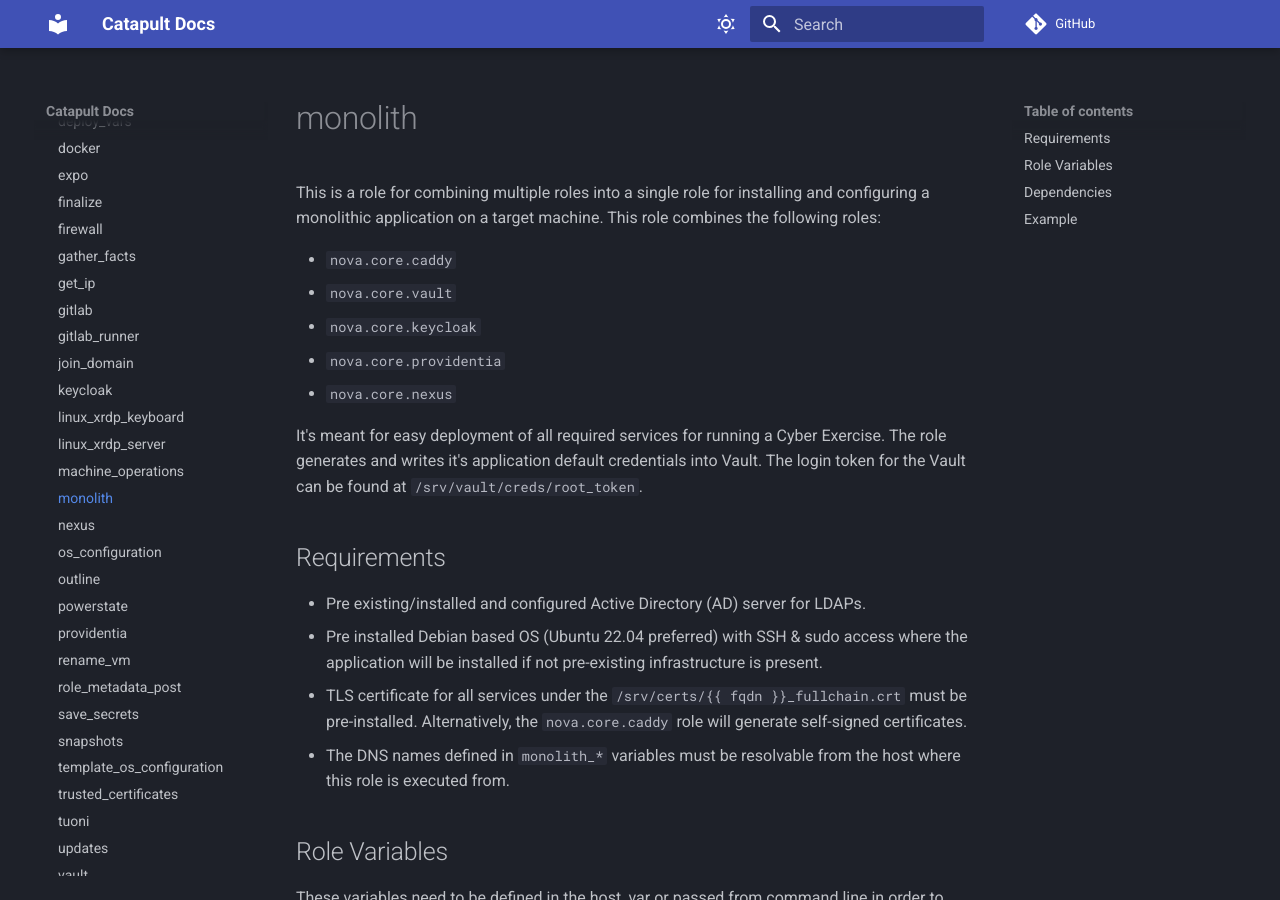
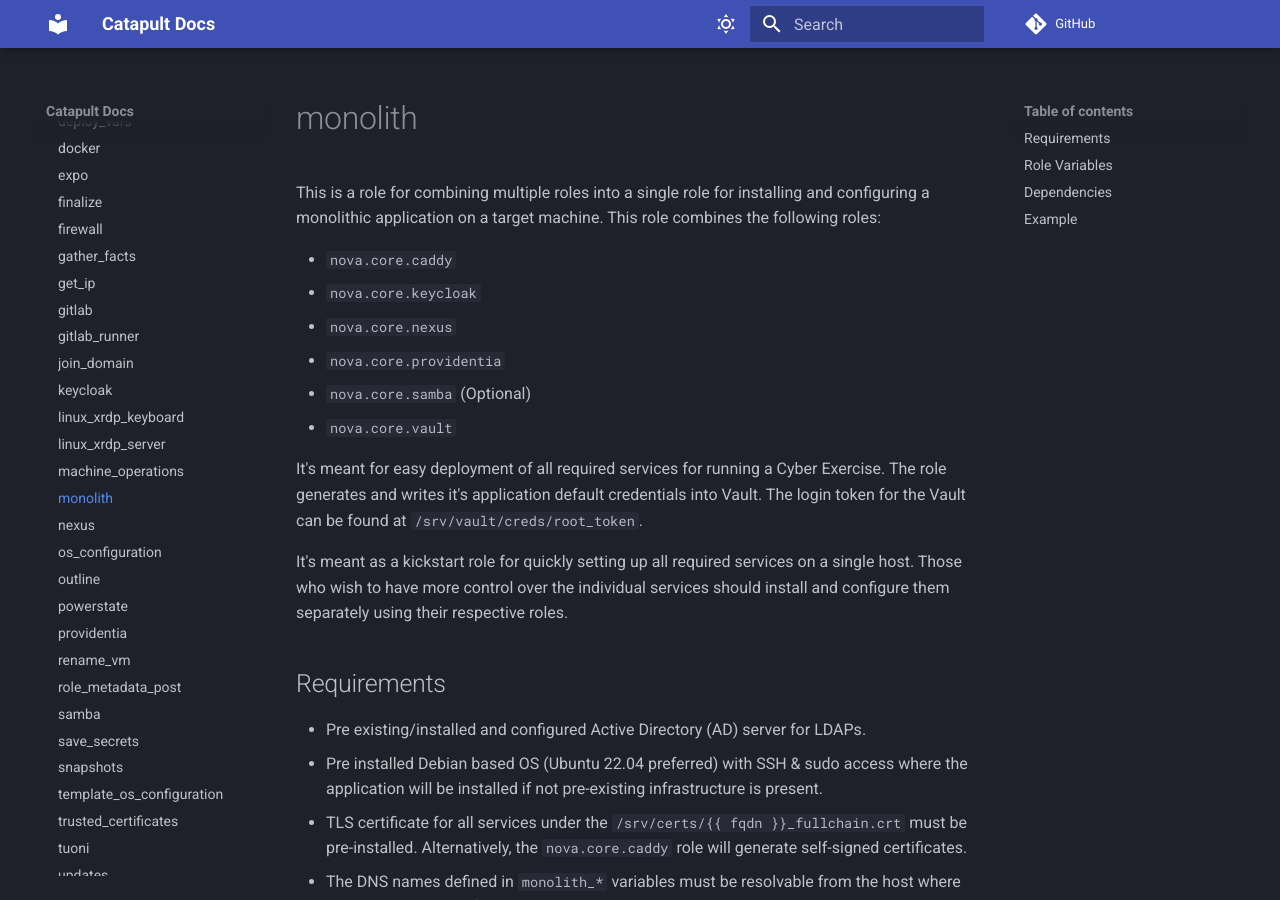
Before and after one commit to ClarifiedSecurity/catapult-docs, an MkDocs documentation site: the page built from docs/nova-core-collection/monolith.md, in a window 1280 px wide and 900 px high. Built offline with MkDocs 1.6.1 and Material for MkDocs 9.7.7, drawn with Linux system fonts in a browser that asks for light colours; plug-ins that fetch from the network failed and are left out; comment, search, counter and statistics services are not loaded.

Commit message:
CatapultBot update docs

```diff
--- a/docs/nova-core-collection/monolith.md
+++ b/docs/nova-core-collection/monolith.md
@@ -4,12 +4,15 @@ This is a role for combining multiple roles into a single role for installing an
 This role combines the following roles:
 
 - `nova.core.caddy`
+- `nova.core.keycloak`
+- `nova.core.nexus`
+- `nova.core.providentia`
+- `nova.core.samba` (Optional)
 - `nova.core.vault`
-- `nova.core.keycloak`
-- `nova.core.providentia`
-- `nova.core.nexus`
 
 It's meant for easy deployment of all required services for running a Cyber Exercise. The role generates and writes it's application default credentials into Vault. The login token for the Vault can be found at `/srv/vault/creds/root_token`.
+
+It's meant as a kickstart role for quickly setting up all required services on a single host. Those who wish to have more control over the individual services should install and configure them separately using their respective roles.
 
 ## Requirements
 
```
Also changed, not shown: docs/nova-core-collection/samba.md (added, +38 -0 lines).
